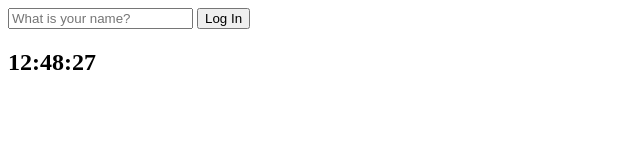
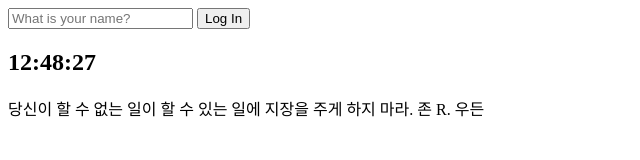
Before and after one commit to paikpaik/VanillaApp, a plain HTML site: page index.html in a window 1280 px wide. Shown: the whole page, without its empty margins (0-640 px from the left). Drawn offline with Linux system fonts and the light colour scheme.

Commit message:
Add: random quotes

```diff
--- a/index.html
+++ b/index.html
@@ -18,7 +18,12 @@
     </form>
     <h2 id="clock">00:00</h2>
     <h1 class="hidden" id="greeting"></h1>
-    <script src="js/greeting.js"></script>
-    <script src="js/clock.js"></script>
+    <div id="quote">
+      <span></span>
+      <span></span>
+    </div>
+    <script src="js/greetings.js"></script>
+    <script src="js/clocks.js"></script>
+    <script src="js/quotes.js"></script>
   </body>
 </html>
--- /dev/null
+++ b/js/quotes.js
@@ -0,0 +1,72 @@
+const quote = document.querySelector("#quote span:first-child");
+const author = document.querySelector("#quote span:last-child");
+
+const quotes = [
+  {
+    quote:
+      "일반적인 것을 잃을 위험을 감수하지 않으면 평범한 것에 만족해야 한다.",
+    author: "짐 론",
+  },
+  {
+    quote:
+      "한 가지 생각을 선택하라. 그 생각을 당신의 삶으로 만들어라. 그걸 생각하고, 꿈꾸고, 그에 기반해서 살아가라. 당신의 몸의 모든 부분, 뇌, 근육, 신경을 그 생각으로 가득 채우고 다른 생각은 다 내버려둬라. 이것이 성공하는 방법이다.",
+    author: "스와미 비베카난다",
+  },
+  {
+    quote: "열정을 잃지 않고 실패에서 실패로 걸어가는 것이 성공이다.",
+    author: "윈스턴 처칠",
+  },
+  {
+    quote:
+      "성공적인 삶의 비밀은 무엇을 하는 게 자신의 운명인지 찾아낸 다음 그걸 하는 것이다.",
+    author: "헨리 포드",
+  },
+  { quote: "지옥을 겪고 있다면 계속 겪어 나가라.", author: "윈스턴 처칠" },
+  {
+    quote: "위대한 것으로 향하기 위해 좋은 것을 포기하는 걸 두려워하지 마라.",
+    author: "존 록펠러",
+  },
+  {
+    quote: "모든 진보는 익숙한 영역이 아닌 곳에서 이뤄진다.",
+    author: "마이클 존 보박",
+  },
+  {
+    quote: "우리는 우리가 늘 생각하는 것이 된다. 그것이 가장 묘한 비밀이다.",
+    author: "얼 나이팅게일",
+  },
+  {
+    quote: "성공으로 가는 길과 실패로 가는 길은 거의 똑같다.",
+    author: "콜린 R. 데이비스",
+  },
+  {
+    quote:
+      "애초에 처한 상황의 포로가 되기를 거부할 때 성공으로 가는 첫 발을 내딛은 것이다.",
+    author: "마크케인",
+  },
+  {
+    quote:
+      "성공한 사람에겐 모멘텀이 있다. 성공할수록 더 성공하고 싶어지고, 성공할 방법을 더 많이 찾아낸다. 마찬가지로, 실패하면 자기충족적 예언이 될수도 있는 하강 경향이 생긴다.",
+    author: "토니 로빈스",
+  },
+  {
+    quote:
+      "실패에서부터 성공을 만들어 내라. 좌절과 실패는 성공으로 가는 가장 확실한 디딤돌이다.",
+    author: "데일 카네기",
+  },
+  {
+    quote:
+      "당신이 정말로 뭔가를 원한다면 기다리지 마라. 견디지 못하는 법을 스스로에게 가르쳐라.",
+    author: "구르박쉬 차할",
+  },
+  {
+    quote: "과정에서 재미를 느끼지 못하는데 성공하는 일은 거의 없다.",
+    author: "데일 카네기",
+  },
+  {
+    quote: "당신이 할 수 없는 일이 할 수 있는 일에 지장을 주게 하지 마라.",
+    author: "존 R. 우든",
+  },
+];
+const todaysQuote = quotes[Math.floor(Math.random() * quotes.length)];
+quote.innerText = todaysQuote.quote;
+author.innerText = todaysQuote.author;
```
Also changed, not shown: js/clocks.js (renamed from js/clock.js), js/greetings.js (renamed from js/greeting.js).
